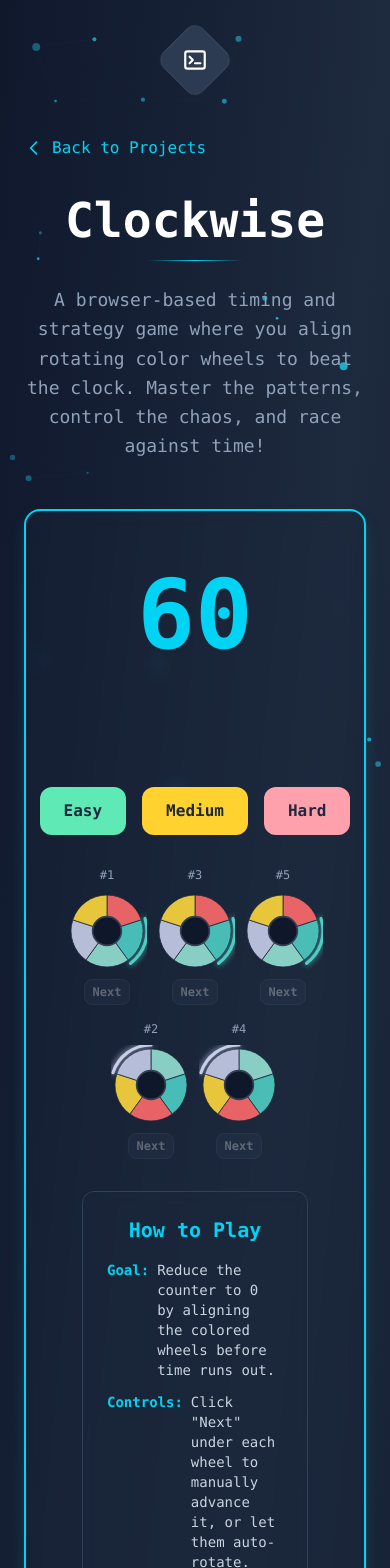
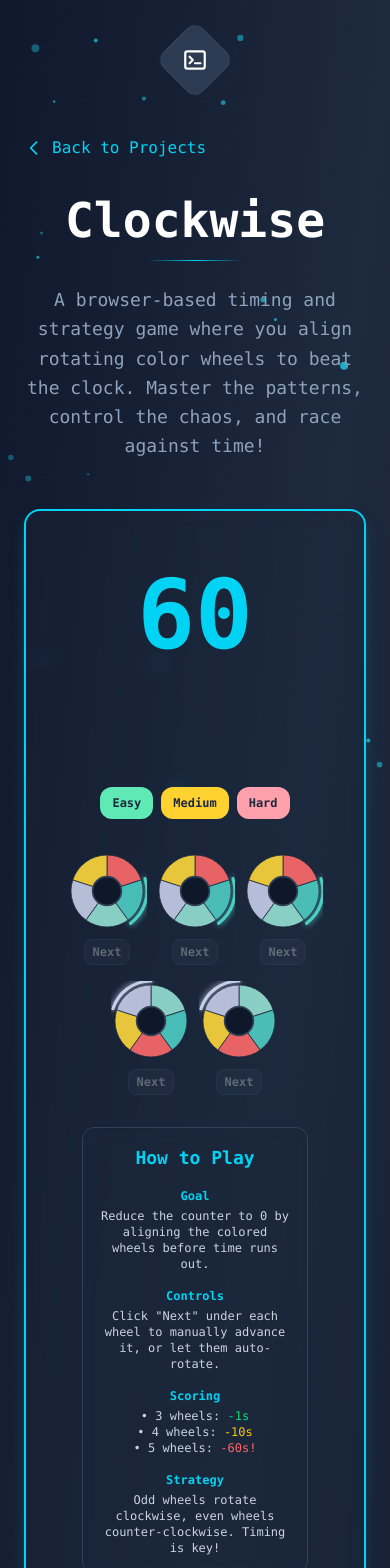
Before and after one commit to yanntroadec/personal-website, a Next.js app: page /projects/clockwise in a window 390 px wide. Shown: the top 1568 px of the page. Built offline with nearby package versions, Linux system fonts and the light colour scheme.

Commit message:
refactor: optimize Clockwise mobile layout and remove wheel numbering

```diff
--- a/components/ClockwiseGame.tsx
+++ b/components/ClockwiseGame.tsx
@@ -208,22 +208,22 @@ export default function ClockwiseGame() {
 
       {/* Difficulty Selection - Only visible when game is not running */}
       {!isRunning && (
-        <div className="flex justify-center gap-4">
+        <div className="flex justify-center gap-2 md:gap-4">
           <button
             onClick={() => initializeGame(4)}
-            className="px-6 py-3 bg-emerald-300 hover:bg-emerald-200 text-slate-800 font-bold font-mono rounded-xl transition-all duration-300 hover:shadow-lg hover:shadow-emerald-300/50"
+            className="px-3 py-2 md:px-6 md:py-3 bg-emerald-300 hover:bg-emerald-200 text-slate-800 font-bold font-mono text-xs md:text-base rounded-xl transition-all duration-300 hover:shadow-lg hover:shadow-emerald-300/50"
           >
             Easy
           </button>
           <button
             onClick={() => initializeGame(2)}
-            className="px-6 py-3 bg-amber-300 hover:bg-amber-200 text-slate-800 font-bold font-mono rounded-xl transition-all duration-300 hover:shadow-lg hover:shadow-amber-300/50"
+            className="px-3 py-2 md:px-6 md:py-3 bg-amber-300 hover:bg-amber-200 text-slate-800 font-bold font-mono text-xs md:text-base rounded-xl transition-all duration-300 hover:shadow-lg hover:shadow-amber-300/50"
           >
             Medium
           </button>
           <button
             onClick={() => initializeGame(1)}
-            className="px-6 py-3 bg-rose-300 hover:bg-rose-200 text-slate-800 font-bold font-mono rounded-xl transition-all duration-300 hover:shadow-lg hover:shadow-rose-300/50"
+            className="px-3 py-2 md:px-6 md:py-3 bg-rose-300 hover:bg-rose-200 text-slate-800 font-bold font-mono text-xs md:text-base rounded-xl transition-all duration-300 hover:shadow-lg hover:shadow-rose-300/50"
           >
             Hard
           </button>
@@ -242,7 +242,6 @@ export default function ClockwiseGame() {
 
           return (
             <div key={wheelIdx} className="flex flex-col items-center space-y-3">
-              <div className="text-slate-400 font-mono text-xs">#{wheelIdx + 1}</div>
               <div className="relative w-24 h-24 md:w-28 md:h-28">
                 <svg className="w-full h-full" viewBox="0 0 100 100">
                   {sequence.map((color, idx) => {
@@ -297,7 +296,6 @@ export default function ClockwiseGame() {
 
             return (
               <div key={wheelIdx} className="flex flex-col items-center space-y-2">
-                <div className="text-slate-400 font-mono text-xs">#{wheelIdx + 1}</div>
                 <div className="relative w-20 h-20">
                   <svg className="w-full h-full" viewBox="0 0 100 100">
                     {sequence.map((color, idx) => {
@@ -348,7 +346,6 @@ export default function ClockwiseGame() {
 
             return (
               <div key={wheelIdx} className="flex flex-col items-center space-y-2">
-                <div className="text-slate-400 font-mono text-xs">#{wheelIdx + 1}</div>
                 <div className="relative w-20 h-20">
                   <svg className="w-full h-full" viewBox="0 0 100 100">
                     {sequence.map((color, idx) => {
@@ -403,28 +400,28 @@ export default function ClockwiseGame() {
 
       {/* Game Rules - Only visible when game is not running */}
       {!isRunning && (
-        <div className="mt-8 bg-slate-800/30 backdrop-blur-sm border border-slate-700 rounded-xl p-6">
-          <h3 className="text-xl font-bold font-mono text-cyan-400 mb-4 text-center">How to Play</h3>
-          <div className="space-y-3 text-slate-300 font-mono text-sm">
-            <div className="flex items-start gap-2">
-              <span className="text-cyan-400 font-bold">Goal:</span>
-              <span>Reduce the counter to 0 by aligning the colored wheels before time runs out.</span>
+        <div className="mt-8 bg-slate-800/30 backdrop-blur-sm border border-slate-700 rounded-xl p-4 md:p-6">
+          <h3 className="text-lg md:text-xl font-bold font-mono text-cyan-400 mb-4 text-center">How to Play</h3>
+          <div className="grid grid-cols-1 md:grid-cols-2 gap-4 text-slate-300 font-mono text-xs md:text-sm">
+            <div className="text-center md:text-left">
+              <div className="text-cyan-400 font-bold mb-1">Goal</div>
+              <div>Reduce the counter to 0 by aligning the colored wheels before time runs out.</div>
             </div>
-            <div className="flex items-start gap-2">
-              <span className="text-cyan-400 font-bold">Controls:</span>
-              <span>Click "Next" under each wheel to manually advance it, or let them auto-rotate.</span>
+            <div className="text-center md:text-left">
+              <div className="text-cyan-400 font-bold mb-1">Controls</div>
+              <div>Click "Next" under each wheel to manually advance it, or let them auto-rotate.</div>
             </div>
-            <div className="flex items-start gap-2">
-              <span className="text-cyan-400 font-bold">Scoring:</span>
+            <div className="text-center md:text-left">
+              <div className="text-cyan-400 font-bold mb-1">Scoring</div>
               <div>
-                <div>• Align 3 wheels: <span className="text-green-400">-1 second</span></div>
-                <div>• Align 4 wheels: <span className="text-yellow-400">-10 seconds</span></div>
-                <div>• Align 5 wheels: <span className="text-red-400">-60 seconds!</span></div>
+                <div>• 3 wheels: <span className="text-green-400">-1s</span></div>
+                <div>• 4 wheels: <span className="text-yellow-400">-10s</span></div>
+                <div>• 5 wheels: <span className="text-red-400">-60s!</span></div>
               </div>
             </div>
-            <div className="flex items-start gap-2">
-              <span className="text-cyan-400 font-bold">Strategy:</span>
-              <span>Odd wheels rotate clockwise, even wheels counter-clockwise. Timing is key!</span>
+            <div className="text-center md:text-left">
+              <div className="text-cyan-400 font-bold mb-1">Strategy</div>
+              <div>Odd wheels rotate clockwise, even wheels counter-clockwise. Timing is key!</div>
             </div>
           </div>
         </div>
```
